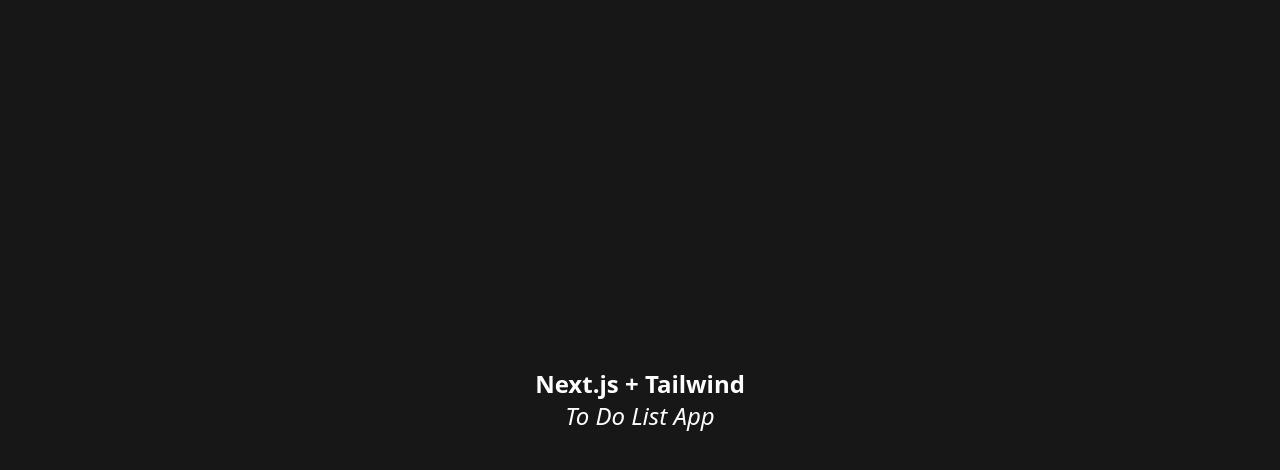
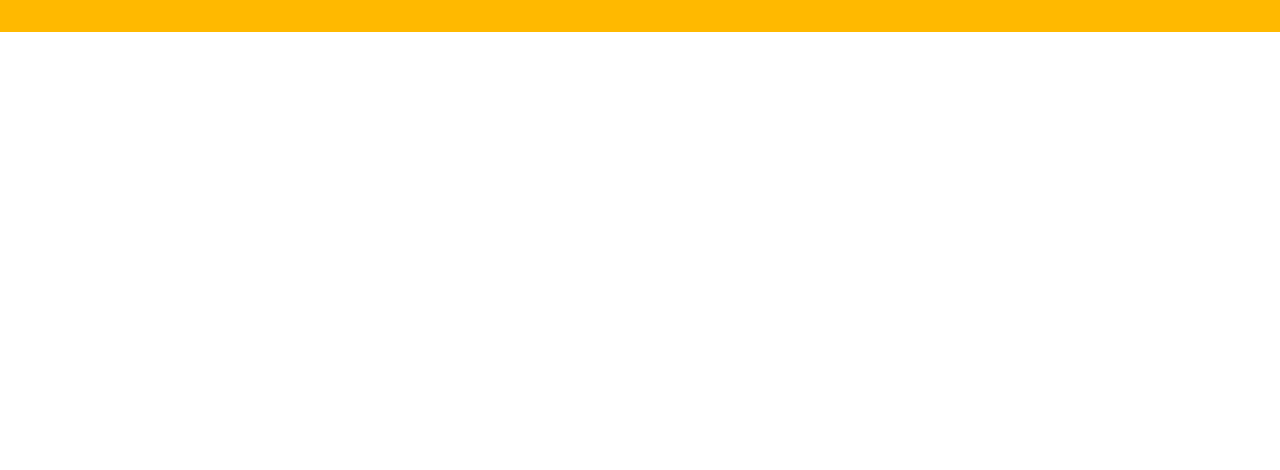
Before and after one commit to khianvictorycalderon/Nextjs-Supabase-ToDo-List-App, a Next.js app: page / in a window 1280 px wide. Shown: the top 470 px of the page. Built offline with nearby package versions, Linux system fonts and the light colour scheme.

Commit message:
Added blank div

```diff
--- a/app/page.tsx
+++ b/app/page.tsx
@@ -2,11 +2,8 @@
 
 export default function App() {
   return (
-    <div className="flex h-screen w-screen items-center justify-center bg-neutral-900 text-white">
-      <div className="text-center">
-        <h1 className="text-2xl font-bold">Next.js + Tailwind</h1>
-        <h1 className="text-2xl italic">To Do List App</h1>
-      </div>
+    <div className="bg-amber-400 text-white p-4">
+
     </div>
   )
 }
```
